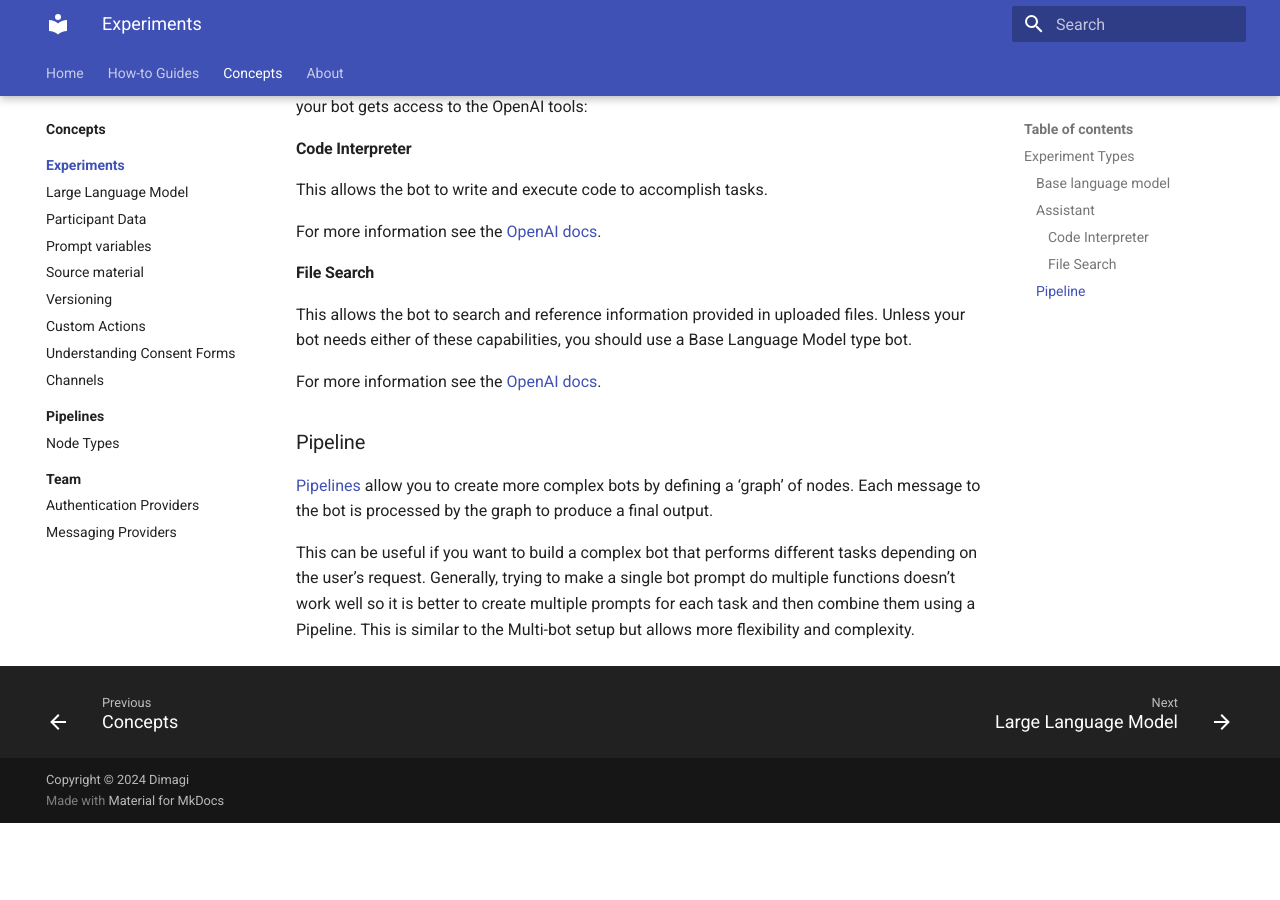
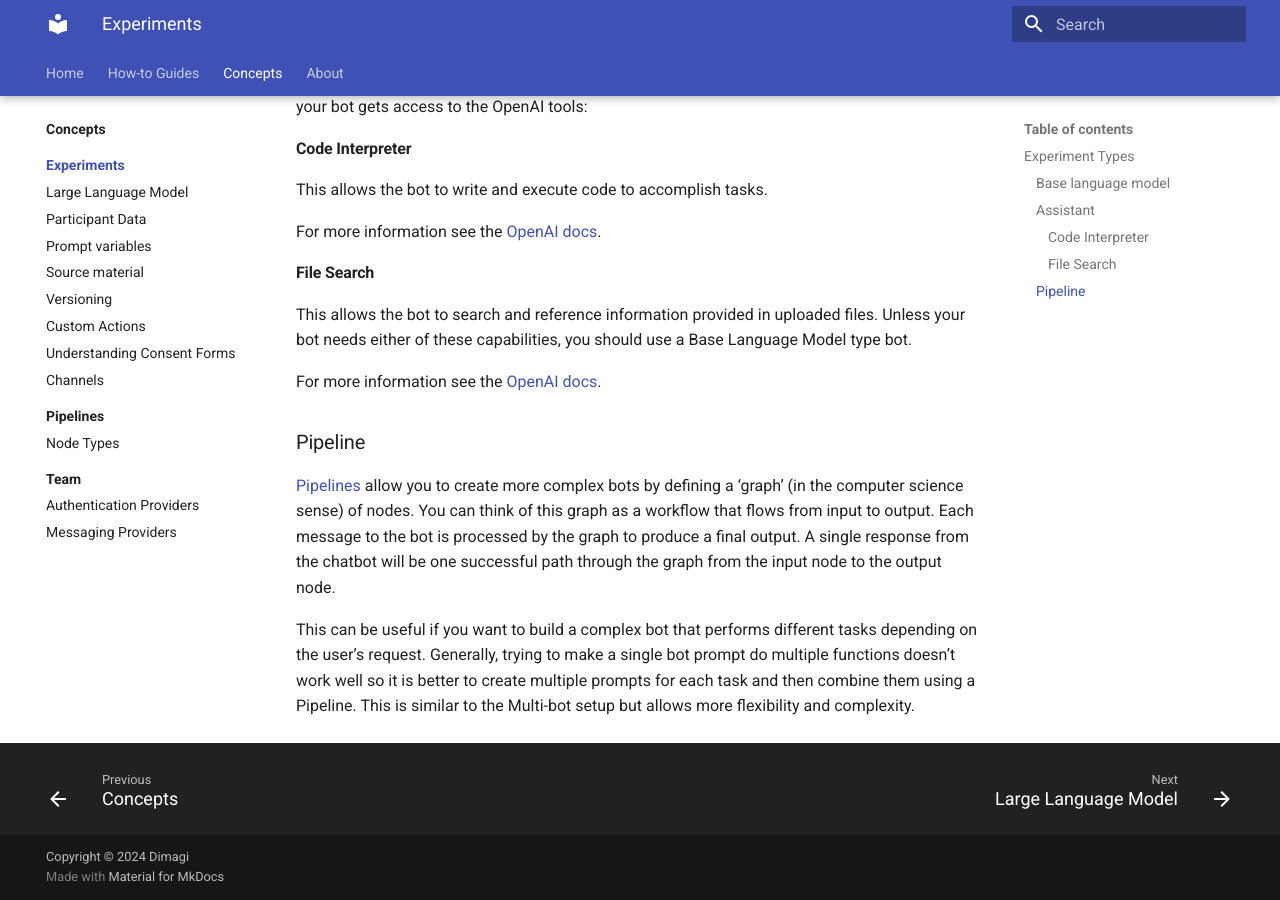
Before and after one commit to dimagi/open-chat-studio-docs, an MkDocs documentation site: the page built from docs/concepts/experiment/index.md, in a window 1280 px wide and 900 px high, scrolled down 803 px. Built offline with MkDocs 1.6.1 and Material for MkDocs 9.7.7, drawn with Linux system fonts in a browser that asks for light colours; before the commit the page ends 1626 px from its top, so only the background shows below that.

Commit message:
add a little more detail for a non-tech audience

```diff
--- a/docs/concepts/experiment/index.md
+++ b/docs/concepts/experiment/index.md
@@ -34,7 +34,7 @@ This allows the bot to search and reference information provided in uploaded fil
 For more information see the [OpenAI docs][6].
 
 ### Pipeline
-[Pipelines](../pipelines/index.md) allow you to create more complex bots by defining a ‘graph’ of nodes. Each message to the bot is processed by the graph to produce a final output.
+[Pipelines](../pipelines/index.md) allow you to create more complex bots by defining a ‘graph’ (in the computer science sense) of nodes. You can think of this graph as a workflow that flows from input to output. Each message to the bot is processed by the graph to produce a final output. A single response from the chatbot will be one successful path through the graph from the input node to the output node.
 
 This can be useful if you want to build a complex bot that performs different tasks depending on the user’s request. Generally, trying to make a single bot prompt do multiple functions doesn’t work well so it is better to create multiple prompts for each task and then combine them using a Pipeline. This is similar to the Multi-bot setup but allows more flexibility and complexity.
 
```
